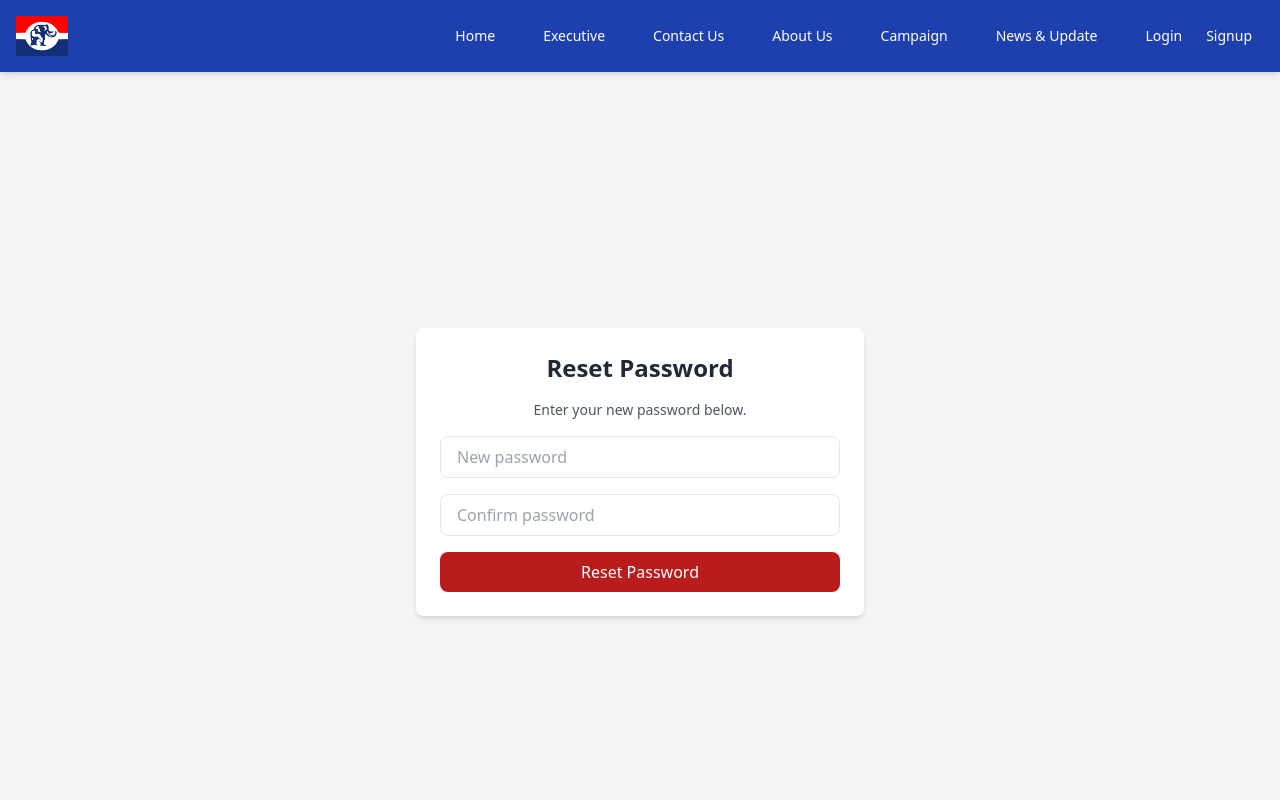
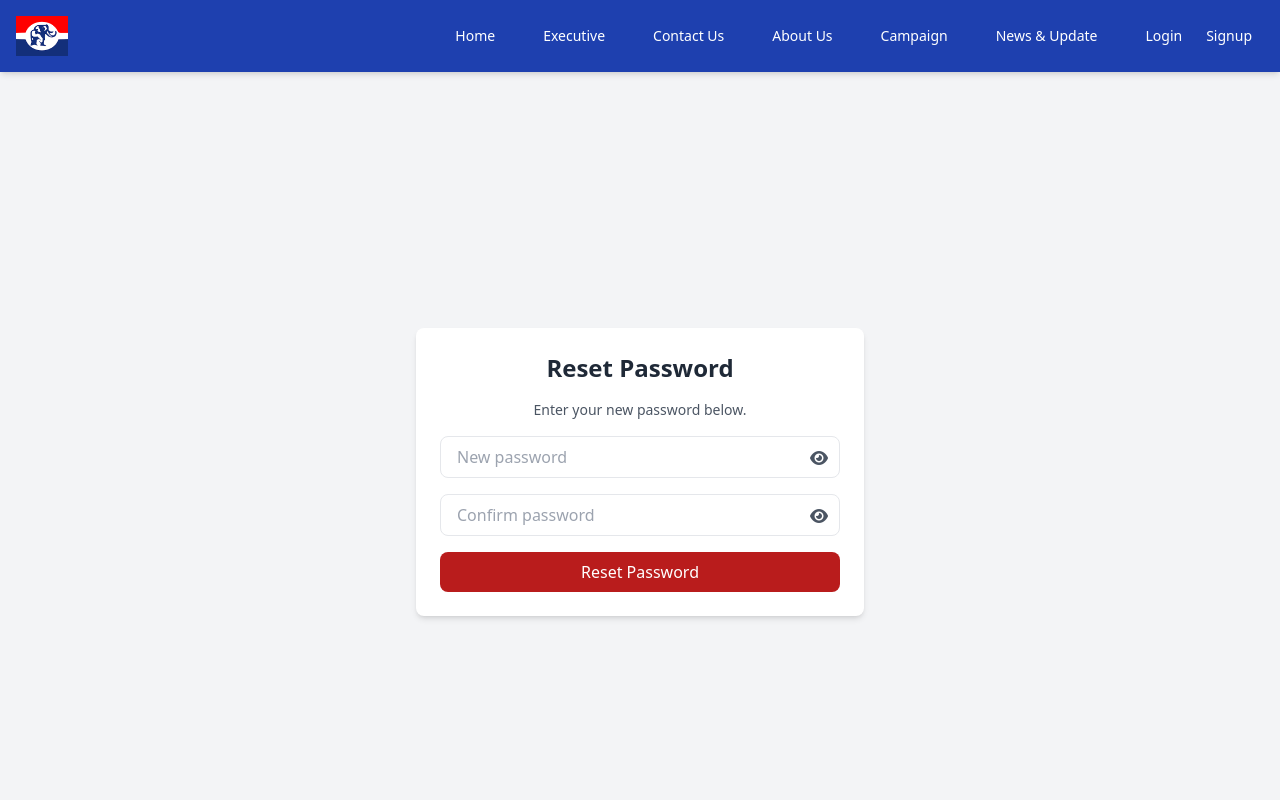
Before and after one commit to kwame640/government, an Angular app in the folder govt/: page /reset-password in a window 1280 px wide. Shown: the top 800 px of the page. Built offline with nearby package versions, Linux system fonts and the light colour scheme.

Commit message:
Modified

```diff
--- a/govt/src/app/home/home.html
+++ b/govt/src/app/home/home.html
@@ -1,3 +1,6 @@
+<app-loading *ngIf="isLoading"></app-loading>
+
+
 <div class="p-6 bg-white">
 
   <!-- 🔁 Hero Carousel -->
--- a/govt/src/app/home/home.ts
+++ b/govt/src/app/home/home.ts
@@ -6,6 +6,7 @@ import { CommonModule } from '@angular/common';
 import { HttpClientModule } from '@angular/common/http';
 import { environment } from '../environments/environments';
 import { FormsModule } from '@angular/forms';
+import { LoadingComponent } from '../loading/loading'; // ✅ Make sure path is correct
 
 interface Project {
   title: string;
@@ -18,7 +19,7 @@ interface Project {
 @Component({
   selector: 'app-home',
   standalone: true,
-  imports: [RouterModule, HttpClientModule, CommonModule, FormsModule],
+  imports: [RouterModule, HttpClientModule, CommonModule, FormsModule, LoadingComponent],
   templateUrl: './home.html',
   styleUrls: ['./home.css']
 })
@@ -31,8 +32,8 @@ export class HomeComponent {
   activeIndex: number = 0;
   projects: Project[] = [];
   searchTerm: string = '';
+  isLoading: boolean = true; // ✅ show loader initially
 
-  // ✅ Track multiple expanded projects
   expandedProjects = new Set<string>();
 
   constructor(private http: HttpClient, private sanitizer: DomSanitizer) {}
@@ -48,18 +49,24 @@ export class HomeComponent {
     }, 5000);
   }
 
-  loadProjects() {
+loadProjects() {
+  this.isLoading = true; // ✅ Show loading spinner
+
+  // ⏳ Simulate 5 seconds (5000ms) delay
+  setTimeout(() => {
     this.http.get<Project[]>(`${environment.siteUrl}/api/get_projects.php`)
       .subscribe({
         next: data => {
-          console.log('Fetched projects:', data);
           this.projects = data;
+          this.isLoading = false; // ✅ Stop loading after data is fetched
         },
         error: err => {
           console.error('Failed to load projects', err);
+          this.isLoading = false; // ✅ Stop loading even on error
         }
       });
-  }
+  }, 5000); // ✅ 5 seconds
+}
 
   filteredProjects(): Project[] {
     const term = this.searchTerm.toLowerCase().trim();
@@ -69,7 +76,6 @@ export class HomeComponent {
     );
   }
 
-  // ✅ Toggle single project expansion without affecting others
   toggleReadMore(title: string) {
     if (this.expandedProjects.has(title)) {
       this.expandedProjects.delete(title);
@@ -78,12 +84,10 @@ export class HomeComponent {
     }
   }
 
-  // ✅ Check if project is expanded
   isExpanded(title: string): boolean {
     return this.expandedProjects.has(title);
   }
 
-  // ✅ Show full or trimmed description
   getShortDescription(description: string, title: string): string {
     const maxLength = 100;
     if (this.isExpanded(title) || description.length <= maxLength) {
--- /dev/null
+++ b/govt/src/app/loading/loading.css
@@ -0,0 +1,44 @@
+.spinner {
+  animation: rotate 1s linear infinite;
+  position: relative;
+}
+
+/* Make bars wider */
+.spinner::before,
+.spinner::after,
+.spinner div:nth-child(1),
+.spinner div:nth-child(2),
+.spinner div:nth-child(3) {
+  content: "";
+  position: absolute;
+  width: 10px;           /* ✅ Increased width */
+  height: 40px;          /* Height is okay as you said */
+  background-color: blue;
+  border-radius: 5px;
+  top: 10px;
+  left: 50%;
+  transform-origin: center bottom;
+  animation: pulse 1.2s linear infinite;
+}
+
+/* Rotation and delay */
+.spinner div:nth-child(1) { transform: rotate(72deg) translateY(-40px); animation-delay: 0.1s; }
+.spinner div:nth-child(2) { transform: rotate(144deg) translateY(-40px); animation-delay: 0.2s; }
+.spinner div:nth-child(3) { transform: rotate(216deg) translateY(-40px); animation-delay: 0.3s; }
+.spinner::before          { transform: rotate(288deg) translateY(-40px); animation-delay: 0.4s; }
+.spinner::after           { transform: rotate(0deg) translateY(-40px);   animation-delay: 0s; }
+
+@keyframes rotate {
+  100% {
+    transform: rotate(360deg);
+  }
+}
+
+@keyframes pulse {
+  0%, 100% {
+    opacity: 0.2;
+  }
+  50% {
+    opacity: 1;
+  }
+}
--- /dev/null
+++ b/govt/src/app/loading/loading.html
@@ -0,0 +1,7 @@
+<div class="fixed inset-0 flex items-center justify-center bg-white z-50">
+  <div class="spinner relative w-[120px] h-[120px]">
+    <div></div>
+    <div></div>
+    <div></div>
+  </div>
+</div>
--- /dev/null
+++ b/govt/src/app/loading/loading.ts
@@ -0,0 +1,9 @@
+import { Component } from '@angular/core';
+
+@Component({
+  selector: 'app-loading',
+  standalone: true,
+  templateUrl: './loading.html',
+  styleUrls: ['./loading.css']
+})
+export class LoadingComponent {}
--- a/govt/src/app/navbar/navbar.ts
+++ b/govt/src/app/navbar/navbar.ts
@@ -15,8 +15,9 @@ export class NavbarComponent implements OnInit {
   isLoggedIn = false;
   isAdmin = false;
   menuOpen = false;
+  moreMenuOpen = false; // ✅ Controls mobile 3-dot menu
   dropdownOpen = false;
-  dropdownLocked = false; // ✅ Tracks click locking
+  dropdownLocked = false;
 
   constructor(
     private authService: AuthService,
@@ -31,7 +32,7 @@ export class NavbarComponent implements OnInit {
     });
   }
 
-  /** ✅ Hover Mode */
+  /** ✅ Desktop hover logic */
   onHover(isOver: boolean) {
     if (!this.dropdownLocked) {
       this.dropdownOpen = isOver;
@@ -44,18 +45,22 @@ export class NavbarComponent implements OnInit {
     this.dropdownOpen = this.dropdownLocked || !this.dropdownOpen;
   }
 
+  /** ✅ Logout function */
   logout() {
     this.authService.logout();
     this.router.navigate(['/login']);
     this.dropdownOpen = false;
     this.dropdownLocked = false;
+    this.moreMenuOpen = false; // Close mobile menu if open
   }
 
+  /** ✅ Close dropdowns on outside click */
   @HostListener('document:click', ['$event'])
   handleClickOutside(event: Event) {
     if (!this.eRef.nativeElement.contains(event.target)) {
       this.dropdownOpen = false;
       this.dropdownLocked = false;
+      this.moreMenuOpen = false;
     }
   }
 }
--- a/govt/src/app/reset/reset.html
+++ b/govt/src/app/reset/reset.html
@@ -1,3 +1,9 @@
+<link
+  rel="stylesheet"
+  href="https://cdnjs.cloudflare.com/ajax/libs/font-awesome/6.4.0/css/all.min.css"
+/>
+
+
 <div class="min-h-screen flex items-center justify-center bg-gray-100">
   <div class="bg-white p-6 rounded-lg shadow-md max-w-md w-full">
     <h2 class="text-2xl font-bold text-gray-800 mb-4 text-center">Reset Password</h2>
@@ -6,24 +12,43 @@
     </p>
 
     <form (ngSubmit)="submit()">
+      <!-- 🔐 New Password Field -->
+      <div class="relative mb-4">
         <input
-        type="password"
+          [type]="showNewPassword ? 'text' : 'password'"
           [(ngModel)]="newPassword"
           name="newPassword"
           placeholder="New password"
-        class="w-full border px-4 py-2 rounded-lg mb-4 focus:outline-none focus:ring-2 focus:ring-red-600"
+          class="w-full border px-4 py-2 rounded-lg focus:outline-none focus:ring-2 focus:ring-red-600"
           required
         />
+        <span
+          class="absolute right-3 top-2.5 cursor-pointer text-gray-600"
+          (click)="togglePassword('new')"
+        >
+          <i class="fas" [ngClass]="showNewPassword ? 'fa-eye-slash' : 'fa-eye'"></i>
+        </span>
+      </div>
 
+      <!-- 🔐 Confirm Password Field -->
+      <div class="relative mb-4">
         <input
-        type="password"
+          [type]="showConfirmPassword ? 'text' : 'password'"
           [(ngModel)]="confirmPassword"
           name="confirmPassword"
           placeholder="Confirm password"
-        class="w-full border px-4 py-2 rounded-lg mb-4 focus:outline-none focus:ring-2 focus:ring-red-600"
+          class="w-full border px-4 py-2 rounded-lg focus:outline-none focus:ring-2 focus:ring-red-600"
           required
         />
+        <span
+          class="absolute right-3 top-2.5 cursor-pointer text-gray-600"
+          (click)="togglePassword('confirm')"
+        >
+          <i class="fas" [ngClass]="showConfirmPassword ? 'fa-eye-slash' : 'fa-eye'"></i>
+        </span>
+      </div>
 
+      <!-- 🔘 Submit Button -->
       <button
         type="submit"
         class="w-full bg-red-700 text-white py-2 rounded-lg hover:bg-red-800 transition"
@@ -32,6 +57,7 @@
       </button>
     </form>
 
+    <!-- ✅ Success & Error Messages -->
     <p *ngIf="message" class="text-green-600 mt-3 text-center">{{ message }}</p>
     <p *ngIf="error" class="text-red-600 mt-3 text-center">{{ error }}</p>
   </div>
--- a/govt/src/app/reset/reset.ts
+++ b/govt/src/app/reset/reset.ts
@@ -19,9 +19,31 @@ export class ResetComponent {
   message = '';
   error = '';
 
+  showNewPassword = false;
+  showConfirmPassword = false;
+  isToggling = false;
+
   constructor(private http: HttpClient, private route: ActivatedRoute, private router: Router) {
-    // ✅ Get token from query string
     this.token = this.route.snapshot.queryParamMap.get('token') || '';
+  }
+
+  togglePassword(field: 'new' | 'confirm') {
+    if (this.isToggling) return;
+    this.isToggling = true;
+
+    if (field === 'new') {
+      this.showNewPassword = true;
+      setTimeout(() => {
+        this.showNewPassword = false;
+        this.isToggling = false;
+      }, 3000);
+    } else {
+      this.showConfirmPassword = true;
+      setTimeout(() => {
+        this.showConfirmPassword = false;
+        this.isToggling = false;
+      }, 3000);
+    }
   }
 
   submit() {
```
Also changed, not shown: govt/src/app/navbar/navbar.html (+16 -30 lines), 1 other file (tests, documents, lock files or other folders). Lines whose indentation alone changed are shown as unchanged.
